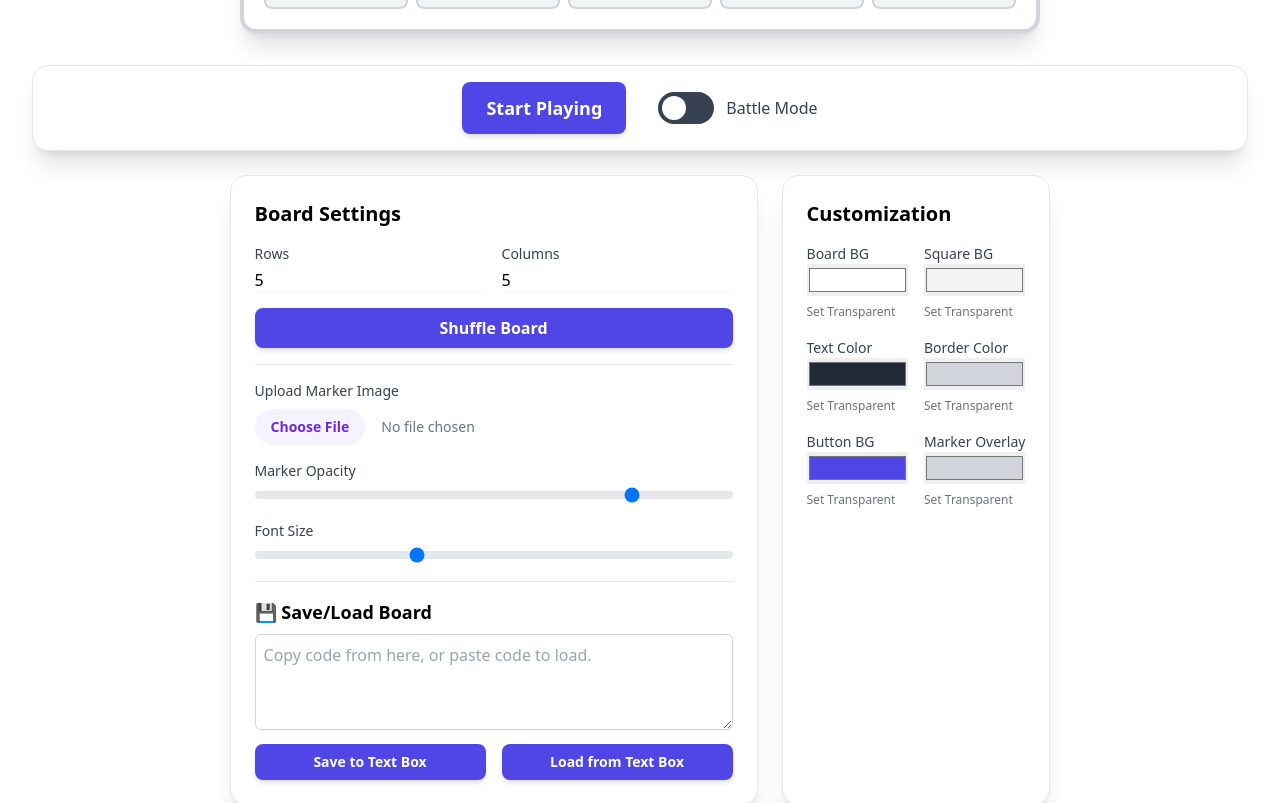
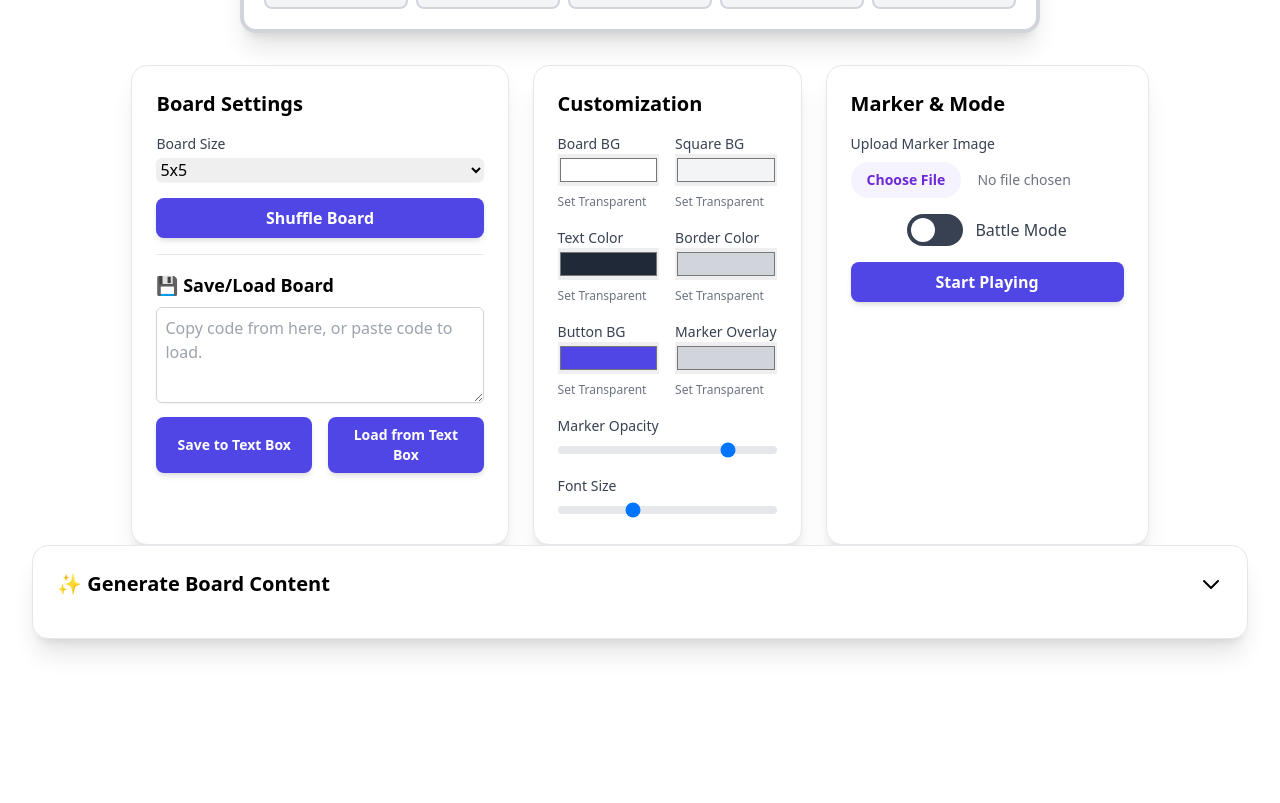
Before and after one commit to centran/hxbingo, a React (Create React App) app in the folder bingo-app/: page / in a window 1280 px wide. Shown: the part 799-1602 px from the top of the page. After the commit the page ends 1502 px from the top, so only its background shows below. Built offline with nearby package versions, Linux system fonts and the light colour scheme.

Commit message:
Revert "refactor: Reorganize UI layout for settings and controls"
This reverts commit 30375f694b9e22557652cfcfc2def2162e5456f5.

```diff
--- a/bingo-app/src/App.js
+++ b/bingo-app/src/App.js
@@ -102,6 +102,12 @@ const App = () => {
     buttonText: '#ffffff',
     markedOverlay: '#d1d5db',
   });
+  const [draftColors, setDraftColors] = useState(colors);
+
+  useEffect(() => {
+    setDraftColors(colors);
+  }, [colors]);
+
   // State for the overlay opacity
   const [overlayOpacity, setOverlayOpacity] = useState(0.8);
   const [fontSize, setFontSize] = useState(1);
@@ -202,11 +208,9 @@ const App = () => {
 
   // Handler for changing the board dimensions
   const handleBoardSizeChange = (e) => {
-    const { name, value } = e.target;
-    setBoardSize((prev) => ({
-      ...prev,
-      [name]: Math.max(1, parseInt(value) || 1),
-    }));
+    const { value } = e.target;
+    const [rows, cols] = value.split('x').map(Number);
+    setBoardSize({ rows, cols });
   };
 
   // Handler for text changes in a square's textarea
@@ -269,13 +273,22 @@ const App = () => {
     );
   }, [isEditing]);
 
+  const debouncedSetColors = useMemo(
+    () => debounce((newColors) => {
+      setColors(newColors);
+    }, 200),
+    [] // setColors is stable and doesn't need to be a dependency
+  );
+
   // Handler for changing colors
   const handleColorChange = (e) => {
     const { name, value } = e.target;
-    setColors((prev) => ({
-      ...prev,
+    const newDraftColors = {
+      ...draftColors,
       [name]: value,
-    }));
+    };
+    setDraftColors(newDraftColors);
+    debouncedSetColors(newDraftColors);
   };
 
   // Function to generate BINGO square text using the Gemini API
@@ -651,55 +664,24 @@ const App = () => {
         </div>
       )}
 
-      <div className="w-full max-w-7xl mt-8 flex flex-col gap-6">
-        <div className="bg-white p-4 rounded-2xl shadow-xl border border-gray-200 flex flex-col md:flex-row justify-center items-center gap-4 md:gap-8">
-            <button
-              onClick={() => setIsEditing(!isEditing)}
-              style={{ backgroundColor: colors.buttonBg, color: colors.buttonText }}
-              className="py-3 px-6 text-lg rounded-lg font-bold shadow-md hover:scale-105 transition-all duration-200 w-full md:w-auto"
-            >
-              {isEditing ? 'Start Playing' : 'Edit Board'}
-            </button>
-            {FEATURES.BATTLE_MODE_ENABLED && (
-            <div className="flex items-center">
-                <label htmlFor="battle-mode-toggle" className="flex items-center cursor-pointer">
-                <div className="relative">
-                    <input type="checkbox" id="battle-mode-toggle" className="sr-only" checked={isBattleMode} onChange={() => setIsBattleMode(!isBattleMode)} />
-                    <div className="block bg-gray-700 w-14 h-8 rounded-full"></div>
-                    <div className="dot absolute left-1 top-1 bg-white w-6 h-6 rounded-full transition"></div>
-                </div>
-                <div className="ml-3 text-gray-700 font-medium">
-                    Battle Mode
-                </div>
-                </label>
-            </div>
-            )}
-        </div>
-        <div className="flex flex-col gap-6 md:flex-row md:justify-center">
+      <div className="flex flex-col gap-6 md:flex-row md:justify-center w-full max-w-7xl mt-8">
         {/* Board Controls */}
         <div className="bg-white p-6 rounded-2xl shadow-xl border border-gray-200">
           <h2 className="text-xl font-bold mb-4">Board Settings</h2>
-          <div className="grid grid-cols-2 gap-4">
           <div>
-              <label className="block text-sm font-medium text-gray-700">Rows</label>
-              <input
-                type="number"
-                name="rows"
-                value={boardSize.rows}
+            <label className="block text-sm font-medium text-gray-700">Board Size</label>
+            <select
+              name="boardSize"
+              value={`${boardSize.rows}x${boardSize.cols}`}
               onChange={handleBoardSizeChange}
               className="mt-1 block w-full rounded-md border-gray-300 shadow-sm focus:border-indigo-300 focus:ring focus:ring-indigo-200 focus:ring-opacity-50 transition ease-in-out"
-              />
-            </div>
-            <div>
-              <label className="block text-sm font-medium text-gray-700">Columns</label>
-              <input
-                type="number"
-                name="cols"
-                value={boardSize.cols}
-                onChange={handleBoardSizeChange}
-                className="mt-1 block w-full rounded-md border-gray-300 shadow-sm focus:border-indigo-300 focus:ring focus:ring-indigo-200 focus:ring-opacity-50 transition ease-in-out"
-              />
-            </div>
+            >
+              <option value="3x3">3x3</option>
+              <option value="4x4">4x4</option>
+              <option value="5x5">5x5</option>
+              <option value="6x6">6x6</option>
+              <option value="7x7">7x7</option>
+            </select>
           </div>
           <button
             onClick={shuffleSquares}
@@ -710,20 +692,57 @@ const App = () => {
           </button>
           <hr className="my-4" />
           <div>
-            <label className="block text-sm font-medium text-gray-700 mb-2">
-              Upload Marker Image
-            </label>
-            <div className="flex items-center gap-2">
-              <input
-                type="file"
-                ref={fileInputRef}
-                onChange={handleImageUpload}
-                accept="image/*"
-                className="block w-full text-sm text-gray-500 file:mr-4 file:py-2 file:px-4 file:rounded-full file:border-0 file:text-sm file:font-semibold file:bg-violet-50 file:text-violet-700 hover:file:bg-violet-100"
+            <h3 className="text-lg font-bold mb-2">💾 Save/Load Board</h3>
+            <textarea
+              className="w-full h-24 p-2 border border-gray-300 rounded-md shadow-sm"
+              placeholder="Copy code from here, or paste code to load."
+              value={saveLoadString}
+              onChange={(e) => setSaveLoadString(e.target.value)}
             />
-              {bingoImage && (
-                <button onClick={handleRemoveImage} className="text-sm text-red-500 hover:text-red-700">Remove</button>
-              )}
+            <div className="flex gap-4 mt-2">
+              <button onClick={debouncedHandleSave} className="w-full py-2 px-4 rounded-lg font-bold shadow-md text-sm" style={{ backgroundColor: colors.buttonBg, color: colors.buttonText }}>
+                Save to Text Box
+              </button>
+              <button onClick={debouncedHandleLoad} className="w-full py-2 px-4 rounded-lg font-bold shadow-md text-sm" style={{ backgroundColor: colors.buttonBg, color: colors.buttonText }}>
+                Load from Text Box
+              </button>
+            </div>
+          </div>
+        </div>
+
+        {/* Customization Controls */}
+        <div className="bg-white p-6 rounded-2xl shadow-xl border border-gray-200">
+          <h2 className="text-xl font-bold mb-4">Customization</h2>
+          <div className="grid grid-cols-2 gap-4">
+            <div>
+              <label className="block text-sm font-medium text-gray-700">Board BG</label>
+              <input type="color" name="boardBg" value={draftColors.boardBg} onChange={handleColorChange} className="w-full h-8" />
+              <button onClick={() => setColors(prev => ({ ...prev, boardBg: 'transparent' }))} className="text-xs text-gray-500 hover:text-gray-700 mt-1">Set Transparent</button>
+            </div>
+            <div>
+              <label className="block text-sm font-medium text-gray-700">Square BG</label>
+              <input type="color" name="squareBg" value={draftColors.squareBg} onChange={handleColorChange} className="w-full h-8" />
+              <button onClick={() => setColors(prev => ({ ...prev, squareBg: 'transparent' }))} className="text-xs text-gray-500 hover:text-gray-700 mt-1">Set Transparent</button>
+            </div>
+            <div>
+              <label className="block text-sm font-medium text-gray-700">Text Color</label>
+              <input type="color" name="squareText" value={draftColors.squareText} onChange={handleColorChange} className="w-full h-8" />
+              <button onClick={() => setColors(prev => ({ ...prev, squareText: 'transparent' }))} className="text-xs text-gray-500 hover:text-gray-700 mt-1">Set Transparent</button>
+            </div>
+            <div>
+              <label className="block text-sm font-medium text-gray-700">Border Color</label>
+              <input type="color" name="squareBorder" value={draftColors.squareBorder} onChange={handleColorChange} className="w-full h-8" />
+              <button onClick={() => setColors(prev => ({ ...prev, squareBorder: 'transparent' }))} className="text-xs text-gray-500 hover:text-gray-700 mt-1">Set Transparent</button>
+            </div>
+            <div>
+              <label className="block text-sm font-medium text-gray-700">Button BG</label>
+              <input type="color" name="buttonBg" value={draftColors.buttonBg} onChange={handleColorChange} className="w-full h-8" />
+              <button onClick={() => setColors(prev => ({ ...prev, buttonBg: 'transparent' }))} className="text-xs text-gray-500 hover:text-gray-700 mt-1">Set Transparent</button>
+            </div>
+            <div>
+              <label className="block text-sm font-medium text-gray-700">Marker Overlay</label>
+              <input type="color" name="markedOverlay" value={draftColors.markedOverlay} onChange={handleColorChange} className="w-full h-8" />
+              <button onClick={() => setColors(prev => ({ ...prev, markedOverlay: 'transparent' }))} className="text-xs text-gray-500 hover:text-gray-700 mt-1">Set Transparent</button>
             </div>
           </div>
           <div className="mt-4">
@@ -750,62 +769,47 @@ const App = () => {
                 className="w-full h-2 bg-gray-200 rounded-lg appearance-none cursor-pointer"
             />
           </div>
-          <hr className="my-4" />
-          <div>
-            <h3 className="text-lg font-bold mb-2">💾 Save/Load Board</h3>
-            <textarea
-              className="w-full h-24 p-2 border border-gray-300 rounded-md shadow-sm"
-              placeholder="Copy code from here, or paste code to load."
-              value={saveLoadString}
-              onChange={(e) => setSaveLoadString(e.target.value)}
-            />
-            <div className="flex gap-4 mt-2">
-              <button onClick={debouncedHandleSave} className="w-full py-2 px-4 rounded-lg font-bold shadow-md text-sm" style={{ backgroundColor: colors.buttonBg, color: colors.buttonText }}>
-                Save to Text Box
-              </button>
-              <button onClick={debouncedHandleLoad} className="w-full py-2 px-4 rounded-lg font-bold shadow-md text-sm" style={{ backgroundColor: colors.buttonBg, color: colors.buttonText }}>
-                Load from Text Box
-              </button>
-            </div>
-          </div>
         </div>
 
-        {/* Customization Controls */}
+        {/* Image Upload and Play/Edit Mode */}
         <div className="bg-white p-6 rounded-2xl shadow-xl border border-gray-200">
-          <h2 className="text-xl font-bold mb-4">Customization</h2>
-          <div className="grid grid-cols-2 gap-4">
-            <div>
-              <label className="block text-sm font-medium text-gray-700">Board BG</label>
-              <input type="color" name="boardBg" value={colors.boardBg} onChange={handleColorChange} className="w-full h-8" />
-              <button onClick={() => setColors(prev => ({ ...prev, boardBg: 'transparent' }))} className="text-xs text-gray-500 hover:text-gray-700 mt-1">Set Transparent</button>
+          <h2 className="text-xl font-bold mb-4">Marker & Mode</h2>
+          <label className="block text-sm font-medium text-gray-700 mb-2">
+            Upload Marker Image
+          </label>
+          <div className="flex items-center gap-2">
+            <input
+              type="file"
+              ref={fileInputRef}
+              onChange={handleImageUpload}
+              accept="image/*"
+              className="block w-full text-sm text-gray-500 file:mr-4 file:py-2 file:px-4 file:rounded-full file:border-0 file:text-sm file:font-semibold file:bg-violet-50 file:text-violet-700 hover:file:bg-violet-100"
+            />
+            {bingoImage && (
+              <button onClick={handleRemoveImage} className="text-sm text-red-500 hover:text-red-700">Remove</button>
+            )}
           </div>
-            <div>
-              <label className="block text-sm font-medium text-gray-700">Square BG</label>
-              <input type="color" name="squareBg" value={colors.squareBg} onChange={handleColorChange} className="w-full h-8" />
-              <button onClick={() => setColors(prev => ({ ...prev, squareBg: 'transparent' }))} className="text-xs text-gray-500 hover:text-gray-700 mt-1">Set Transparent</button>
+          {FEATURES.BATTLE_MODE_ENABLED && (
+            <div className="flex items-center justify-center mt-4">
+              <label htmlFor="battle-mode-toggle" className="flex items-center cursor-pointer">
+                <div className="relative">
+                  <input type="checkbox" id="battle-mode-toggle" className="sr-only" checked={isBattleMode} onChange={() => setIsBattleMode(!isBattleMode)} />
+                  <div className="block bg-gray-700 w-14 h-8 rounded-full"></div>
+                  <div className="dot absolute left-1 top-1 bg-white w-6 h-6 rounded-full transition"></div>
                 </div>
-            <div>
-              <label className="block text-sm font-medium text-gray-700">Text Color</label>
-              <input type="color" name="squareText" value={colors.squareText} onChange={handleColorChange} className="w-full h-8" />
-              <button onClick={() => setColors(prev => ({ ...prev, squareText: 'transparent' }))} className="text-xs text-gray-500 hover:text-gray-700 mt-1">Set Transparent</button>
+                <div className="ml-3 text-gray-700 font-medium">
+                  Battle Mode
                 </div>
-            <div>
-              <label className="block text-sm font-medium text-gray-700">Border Color</label>
-              <input type="color" name="squareBorder" value={colors.squareBorder} onChange={handleColorChange} className="w-full h-8" />
-              <button onClick={() => setColors(prev => ({ ...prev, squareBorder: 'transparent' }))} className="text-xs text-gray-500 hover:text-gray-700 mt-1">Set Transparent</button>
+              </label>
             </div>
-            <div>
-              <label className="block text-sm font-medium text-gray-700">Button BG</label>
-              <input type="color" name="buttonBg" value={colors.buttonBg} onChange={handleColorChange} className="w-full h-8" />
-              <button onClick={() => setColors(prev => ({ ...prev, buttonBg: 'transparent' }))} className="text-xs text-gray-500 hover:text-gray-700 mt-1">Set Transparent</button>
-            </div>
-            <div>
-              <label className="block text-sm font-medium text-gray-700">Marker Overlay</label>
-              <input type="color" name="markedOverlay" value={colors.markedOverlay} onChange={handleColorChange} className="w-full h-8" />
-              <button onClick={() => setColors(prev => ({ ...prev, markedOverlay: 'transparent' }))} className="text-xs text-gray-500 hover:text-gray-700 mt-1">Set Transparent</button>
-            </div>
-          </div>
-        </div>
+          )}
+          <button
+            onClick={() => setIsEditing(!isEditing)}
+            style={{ backgroundColor: colors.buttonBg, color: colors.buttonText }}
+            className="mt-4 w-full py-2 px-4 rounded-lg font-bold shadow-md hover:scale-105 transition-all duration-200"
+          >
+            {isEditing ? 'Start Playing' : 'Edit Board'}
+          </button>
         </div>
       </div>
 
```
Lines whose indentation alone changed are shown as unchanged.
